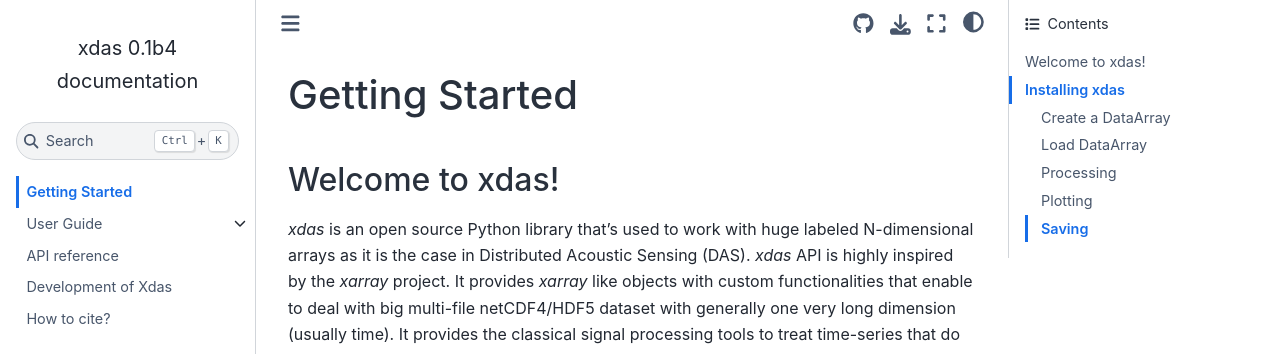
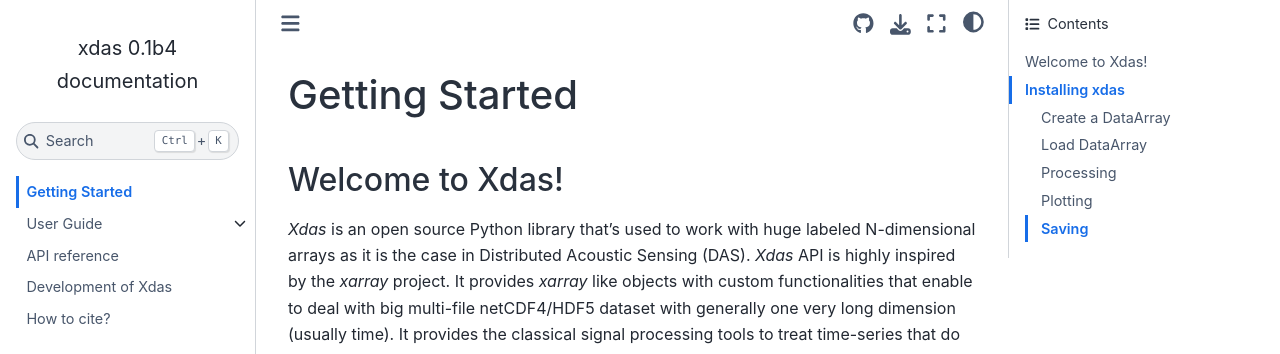
Before and after one commit to xdas-dev/xdas, a Sphinx documentation site: the page built from docs/getting-started.md, in a window 1280 px wide and 900 px high. Shown: the top 354 px of the window. Built offline with Sphinx 7.4.7 and the Sphinx Book theme 1.1.4, drawn with Linux system fonts in a browser that asks for light colours.

```diff
--- a/docs/getting-started.md
+++ b/docs/getting-started.md
@@ -13,10 +13,9 @@ os.chdir("_data")
 
 # Getting Started
 
-## Welcome to xdas!
+## Welcome to Xdas!
 
-*xdas* is an open source Python library that's used to work with huge labeled
-N-dimensional arrays as it is the case in Distributed Acoustic Sensing (DAS). *xdas* API
+ *Xdas* is an open source Python library that's used to work with huge labeled N-dimensional arrays as it is the case in Distributed Acoustic Sensing (DAS). *Xdas* API
 is highly inspired by the *xarray* project. It provides *xarray* like objects with custom
 functionalities that enable to deal with big multi-file netCDF4/HDF5 dataset with
 generally one very long dimension (usually time). It provides the classical signal
```
